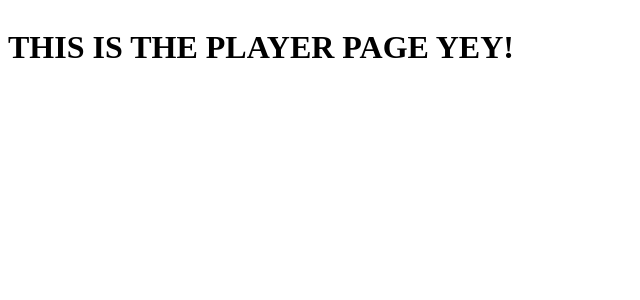
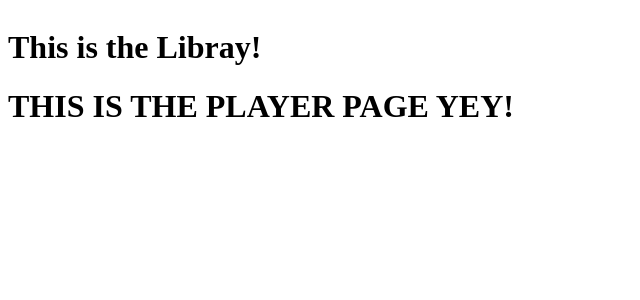
Before and after one commit to ianandrewson/blotify-fe, a React app: page / in a window 1280 px wide. Shown: the top 300 px of the page, without its empty margins (0-640 px from the left). Built offline with nearby package versions, Linux system fonts and the light colour scheme.

Commit message:
added skeleton library page.

```diff
--- a/src/components/App.js
+++ b/src/components/App.js
@@ -2,6 +2,7 @@ import React from 'react';
 import { BrowserRouter as Router, Route, Switch } from 'react-router-dom';
 import Player from './player/Player';
 import styles from './App.css';
+import Library from './library/Library';
 
 export default function App() {
   return (
@@ -10,9 +11,9 @@ export default function App() {
         <Router>
           {/* <Header /> */}
           <Switch>
-            <Route exact path='/' component={Player} />
+            <Route exact path='/' component={Library} />
           </Switch>
-          {/* <Footer /> */}
+          <Player />
         </Router>
       </div>
     </div>
--- /dev/null
+++ b/src/components/library/Library.jsx
@@ -0,0 +1,11 @@
+import React from 'react';
+
+export default function Library() {
+
+
+  return (
+    <>
+      <h1>This is the Libray!</h1>
+    </>
+  );
+}
```
